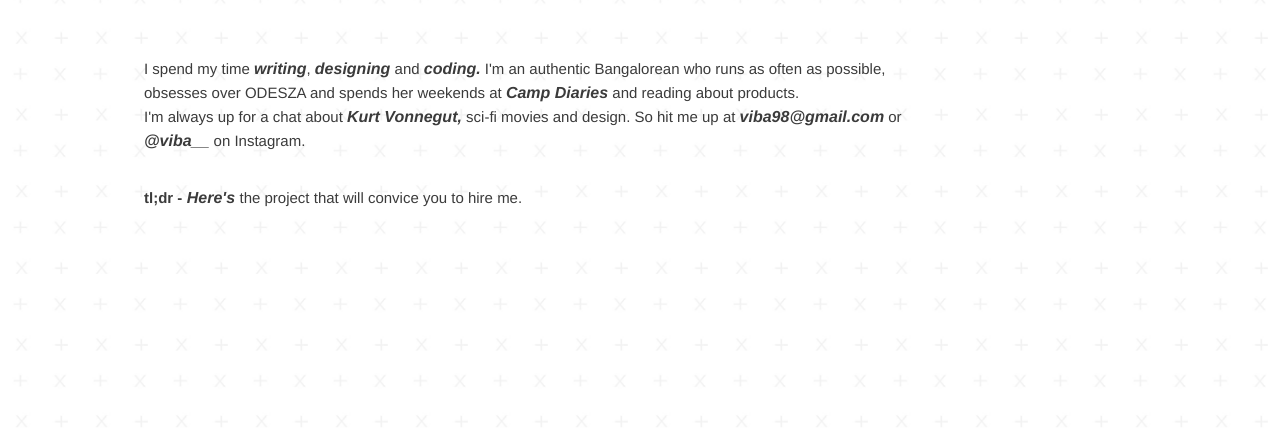
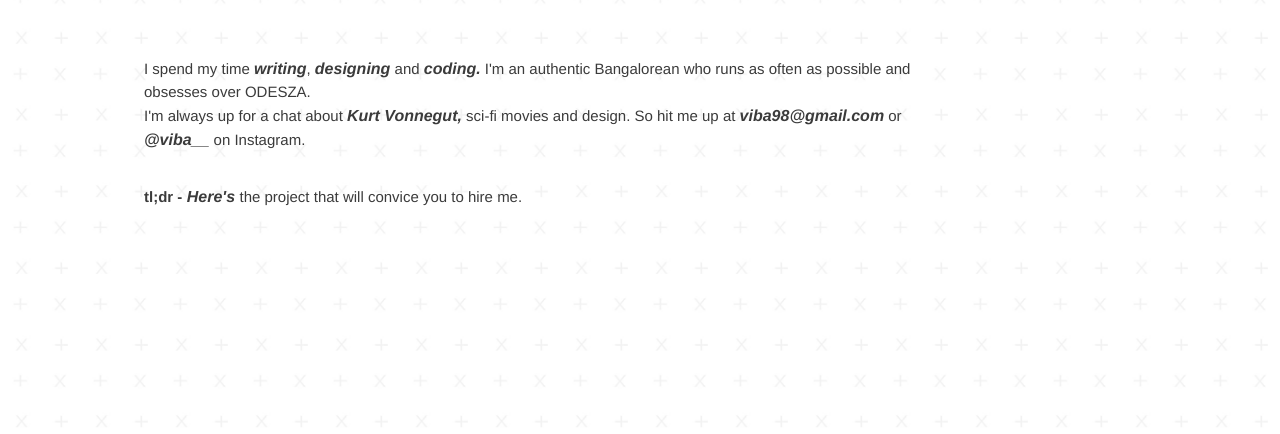
Before and after one commit to viba98/viba98, a plain HTML site: page index.html in a window 1280 px wide. Shown: the part 366-800 px from the top of the page. Drawn offline with nearby package versions, Linux system fonts and the light colour scheme.

Commit message:
trying to fix stuff

```diff
--- a/index.html
+++ b/index.html
@@ -30,7 +30,7 @@
       <h1> HELLO. I'M VIBA. </h1>
     </div>
     <p> I spend my time <a href="https://medium.com/@viba" target="_blank"> writing</a>, <a href="https://www.behance.net/viba98" target="_blank"> designing</a> and <a href="https://github.com/viba98" target="_blank">coding.</a>
-I'm an authentic Bangalorean who runs as often as possible, obsesses over ODESZA and spends her weekends at <a href="https://sites.google.com/view/campdiaries" target="_blank"> Camp Diaries</a> and reading about products.<br>
+I'm an authentic Bangalorean who runs as often as possible and obsesses over ODESZA.<br>
 I'm always up for a chat about <a href="https://www.goodreads.com/user/show/47840949-viba" target="_blank">Kurt Vonnegut,</a> sci-fi movies and design. So hit me up at <a href="">viba98@gmail.com</a> or <a href="https://www.instagram.com/viba__/" target="_blank">@viba__</a> on Instagram.<p>
   <pre> </pre>
 <p><b> tl;dr -</b><a href="https://uxdesign.cc/eden-ux-design-process-c677b380d73c?source=user_profile---------3------------------" target="_blank"> Here's </a>the project that will convice you to hire me.
```
